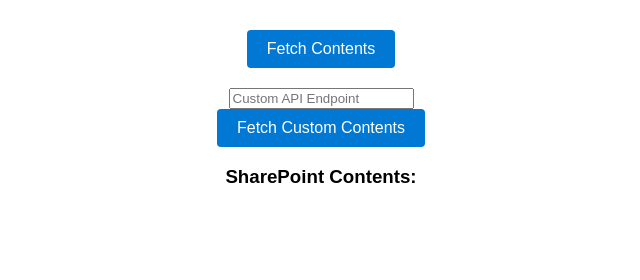
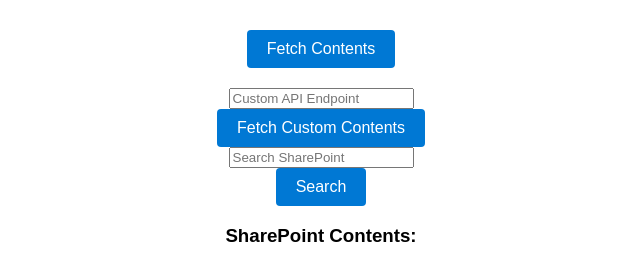
Before and after one commit to dfopsdev/sharepointNavigator, an Electron app: page index.html in a window 800 px wide. Shown: the whole page, without its empty margins (79-719 px from the left). Drawn offline with Linux system fonts and the light colour scheme.

Commit message:
basic search

```diff
--- a/index.html
+++ b/index.html
@@ -61,7 +61,10 @@
       </div>
 
       <input type="text" id="customEndpoint" placeholder="Custom API Endpoint">
-    <button onclick="fetchCustomContents()">Fetch Custom Contents</button>
+      <button onclick="fetchCustomContents()">Fetch Custom Contents</button>
+
+      <input type="text" id="searchInput" placeholder="Search SharePoint">
+      <button onclick="searchContents()">Search</button>
 
       <div class="list-container">
         <h3>SharePoint Contents:</h3>
@@ -127,6 +130,39 @@
             'Error invoking IPC (check console for details).';
         }
       }
+      async function searchContents() {
+        const searchQuery = document.getElementById('searchInput').value;
+
+        try {
+          // Ensure the searchQuery is not empty
+          if (!searchQuery) {
+            console.error('Search query is empty.');
+            return;
+          }
+
+          const searchUrl = `SiteUrl/_api/web/lists/getbytitle('YourListName')/items?$filter=substringof('${searchQuery}',Title)`;
+
+          const contents = await ipcRenderer.invoke('get-contents', searchUrl);
+
+          if (contents.error) {
+            console.error('Error searching contents in SharePoint:', contents.error);
+            document.getElementById('siteContents').innerText = 'Error searching contents.';
+          } else {
+            const siteContentsList = document.getElementById('siteContents');
+            siteContentsList.innerHTML = '';
+
+            contents.forEach((content) => {
+              const li = document.createElement('li');
+              li.textContent = content.Title;
+              siteContentsList.appendChild(li);
+            });
+          }
+        } catch (error) {
+          console.error('Error invoking IPC:', error);
+          document.getElementById('siteContents').innerText =
+            'Error invoking IPC (check console for details).';
+        }
+      }
 
     </script>
   </body>
```
